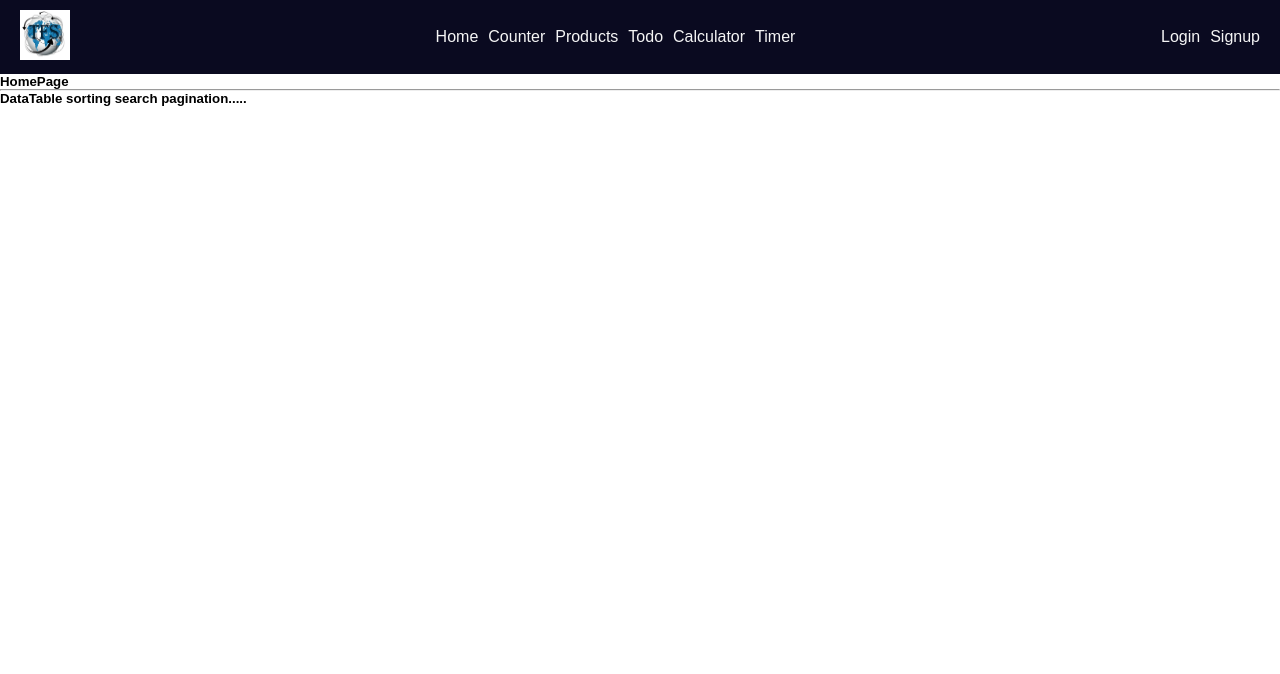
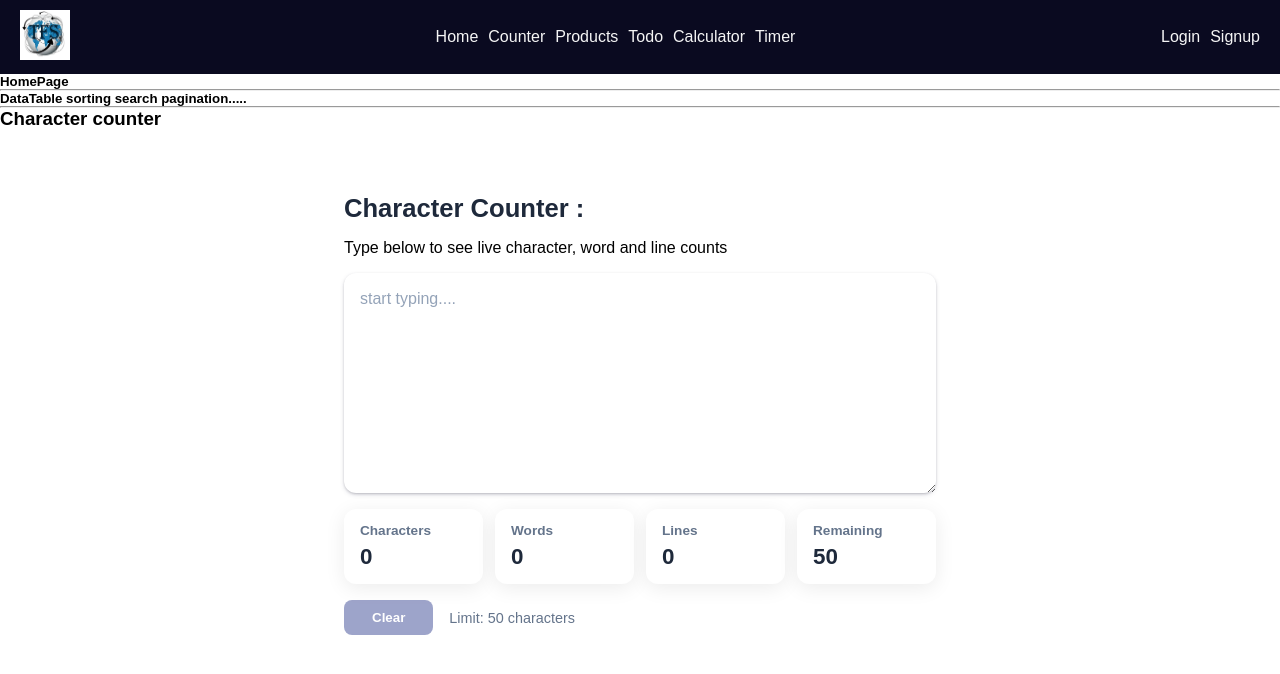
Before and after one commit to mohdadil12345/react-practise, a React app in the folder frontend/: page / in a window 1280 px wide. Shown: the top 674 px of the page. Built offline with nearby package versions, Linux system fonts and the light colour scheme; the HTML template or start-up script is replaced by a standard one.

Commit message:
character counter

```diff
--- a/frontend/src/features/counter/CharacterCounter.jsx
+++ b/frontend/src/features/counter/CharacterCounter.jsx
@@ -1 +1,73 @@
-rafce
+
+
+import React, { useState } from 'react'
+import "../../styles/charactercounter.scss"
+
+
+const CharacterCounter = () => {
+
+    const [text, setText] = useState("")
+
+    const MAX_CHARS = 50
+
+    const charCount = text.length
+
+    const remaininCount = MAX_CHARS - charCount
+
+    // const wordsCount = text.trim() == "" ? 0 : text.trim().split(/\s+/).length
+
+    const wordsCount = text.split(" ").filter((ele) => ele !== "").length
+
+    const linesCount = text.split() == "" ? 0 : text.split("\n").length
+
+
+    return (
+        <div className='character-counter'>
+
+
+            <h2>Character Counter  : {text} </h2>
+
+            <p>Type below to see live character, word and line counts</p>
+
+            <textarea
+                value={text}
+                onChange={(e) => setText(e.target.value)}
+                placeholder='start typing....'
+                rows={8}
+                aria-label="Text to count"
+            />
+
+            <div className="stats">
+                <div className="stat">
+                    <span className="label">Characters</span>
+                    <span className="value">{charCount}</span>
+                </div>
+                <div className="stat">
+                    <span className="label">Words</span>
+                    <span className="value">{wordsCount}</span>
+                </div>
+                <div className="stat">
+                    <span className="label">Lines</span>
+                    <span className="value">{linesCount}</span>
+                </div>
+                {/* <div className={`stat remaining ${isNearLimit ? "warn" : ""} ${isOverLimit ? "over" : ""}`}> */}
+                <div className="stat">
+                    <span className="label">Remaining</span>
+                    <span className="value">{remaininCount}</span>
+                </div>
+            </div>
+
+            <div className="actions">
+                <button type="button" onClick={() => setText("")} disabled={text.length === 0}>
+                    Clear
+                </button>
+                <span className="limit-hint">Limit: {MAX_CHARS} characters</span>
+            </div>
+
+
+
+        </div>
+    )
+}
+
+export default CharacterCounter
--- a/frontend/src/features/counter/CounterApp.jsx
+++ b/frontend/src/features/counter/CounterApp.jsx
@@ -1,7 +1,10 @@
+import CharacterCounter from "./CharacterCounter"
 
 const CounterApp = () => {
   return (
-    <div>CounterApp</div>
+    <div>
+      <CharacterCounter />
+    </div>
   )
 }
 
--- a/frontend/src/pages/HomePage.jsx
+++ b/frontend/src/pages/HomePage.jsx
@@ -1,5 +1,5 @@
 import DataTable from "../features/datatable/DataTable"
-
+import CharacterCounter from "../features/counter/CharacterCounter"
 const HomePage = () => {
   return (
     <div>
@@ -9,6 +9,9 @@ const HomePage = () => {
 
       <hr />
       <DataTable/>
+      <hr />
+        <h3>Character counter</h3>
+      <CharacterCounter/>
     </div>
   )
 }
--- /dev/null
+++ b/frontend/src/styles/charactercounter.scss
@@ -0,0 +1,113 @@
+.character-counter {
+  max-width: 640px;
+  margin: 40px auto;
+  padding: 24px;
+  display: flex;
+  flex-direction: column;
+  gap: 16px;
+
+  h2 {
+    margin: 0;
+    color: #1e293b;
+    font-size: 1.6rem;
+  }
+
+  .subtitle {
+    margin: 0;
+    color: #64748b;
+    font-size: 0.95rem;
+  }
+
+  textarea {
+    width: 100%;
+    padding: 14px 16px;
+    border: none;
+    border-radius: 12px;
+    resize: vertical;
+    font-size: 1rem;
+    line-height: 1.5;
+    color: #1e293b;
+    background: #ffffff;
+    box-shadow: rgba(50, 50, 93, 0.25) 0px 2px 5px -1px,
+      rgba(0, 0, 0, 0.3) 0px 1px 3px -1px;
+    outline: none;
+
+    &:focus {
+      box-shadow: 0 0 0 3px rgba(62, 75, 150, 0.25),
+        rgba(50, 50, 93, 0.25) 0px 2px 5px -1px;
+    }
+
+    &::placeholder {
+      color: #94a3b8;
+    }
+  }
+
+  .stats {
+    display: grid;
+    grid-template-columns: repeat(auto-fit, minmax(120px, 1fr));
+    gap: 12px;
+
+    .stat {
+      padding: 14px 16px;
+      border-radius: 12px;
+      background: #ffffff;
+      box-shadow: 0 4px 20px rgba(0, 0, 0, 0.08);
+      display: flex;
+      flex-direction: column;
+      gap: 6px;
+
+      .label {
+        font-size: 0.85rem;
+        color: #64748b;
+        font-weight: 600;
+      }
+
+      .value {
+        font-size: 1.4rem;
+        font-weight: 700;
+        color: #1e293b;
+      }
+
+      &.remaining.warn .value {
+        color: #ca8a04;
+      }
+
+      &.remaining.over .value {
+        color: #b91c1c;
+      }
+    }
+  }
+
+  .actions {
+    display: flex;
+    align-items: center;
+    gap: 16px;
+    flex-wrap: wrap;
+
+    button {
+      padding: 10px 28px;
+      border: none;
+      border-radius: 8px;
+      cursor: pointer;
+      background-color: rgb(62, 75, 150);
+      color: white;
+      font-weight: 600;
+      transition: box-shadow 0.2s ease, transform 0.2s ease;
+
+      &:hover:not(:disabled) {
+        box-shadow: 0 10px 30px rgba(0, 0, 0, 0.12);
+        transform: translateY(-1px);
+      }
+
+      &:disabled {
+        opacity: 0.5;
+        cursor: not-allowed;
+      }
+    }
+
+    .limit-hint {
+      color: #64748b;
+      font-size: 0.9rem;
+    }
+  }
+}
```
